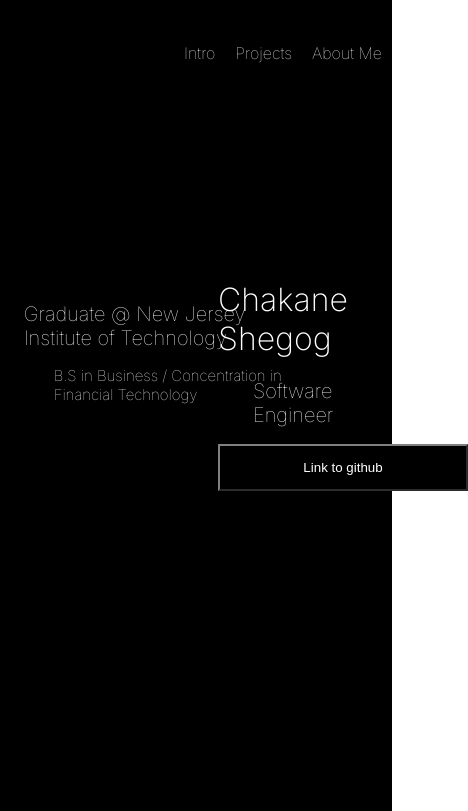
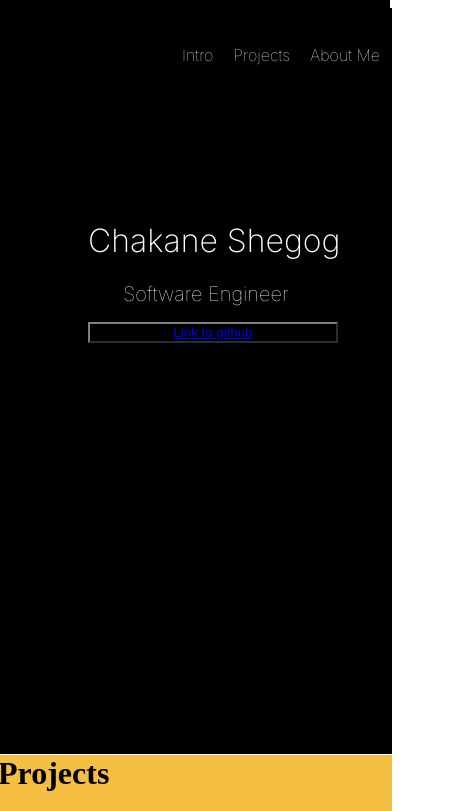
Before and after one commit to chakane3/chakane.github.io, a React app in the folder chakane/: page / in a window 390 px wide. Shown: the top 811 px of the page, 468 px wide, since content can reach past the window. Built offline with nearby package versions, Linux system fonts and the light colour scheme.

Commit message:
mobile layout

```diff
--- a/chakane/src/components/Introduction.js
+++ b/chakane/src/components/Introduction.js
@@ -9,7 +9,7 @@ function Intro() {
                 <h1 className="intro--name">Chakane Shegog</h1>
                 <h2 className="intro--occupation">Software Engineer</h2>
                 <button className="intro--button">
-                    <p>Link to github</p>
+                    <a href="https://github.com/chakane3">Link to github</a>
                 </button>
             </div>
 
--- a/chakane/src/style.css
+++ b/chakane/src/style.css
@@ -21,8 +21,11 @@
 }
 
 .nav {
+    position: fixed;
     background-color: black;
-    margin: -10px;
+    width: 100%;
+    top: 0;
+    left: 0;
 }
 
 .intro {
@@ -37,6 +40,8 @@
     height: calc(100vh - 98px);
 
 }
+
+
 
 .intro--left {
     position: relative;
@@ -65,6 +70,17 @@
     font-size: 20px;
     position: relative;
     left: 135px;
+}
+
+@media only screen and (max-width: 600px) {
+   .intro--college, .intro--degree {
+       display: none;
+   }
+
+   .intro--left {
+       left:-10px;
+   }
+
 }
 
 .intro--college {
@@ -99,6 +115,6 @@
     margin-left: -10px;
     margin-right: -10px;
     margin-top: -20px;
-    background-color: yellow;
+    background-color: rgb(245, 191, 66);
     height: calc(105vh - 98px);
 }
```
